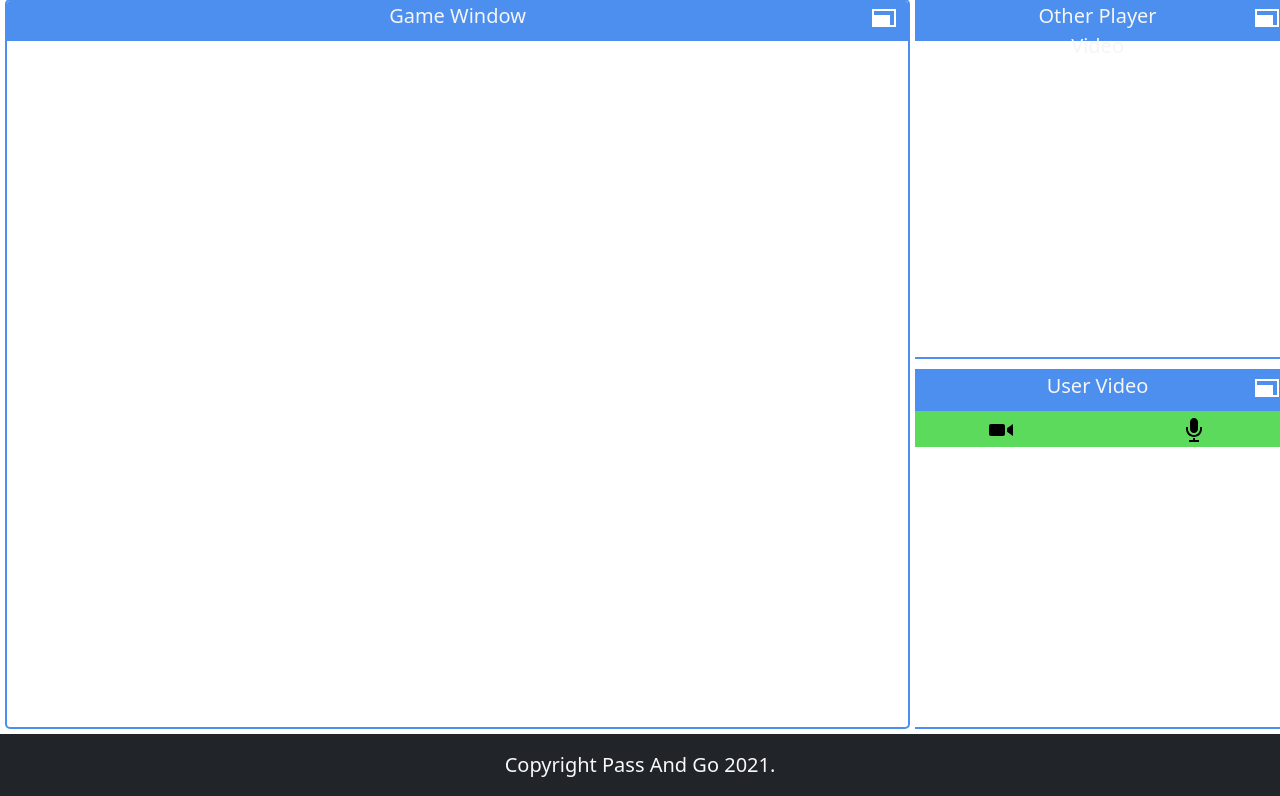
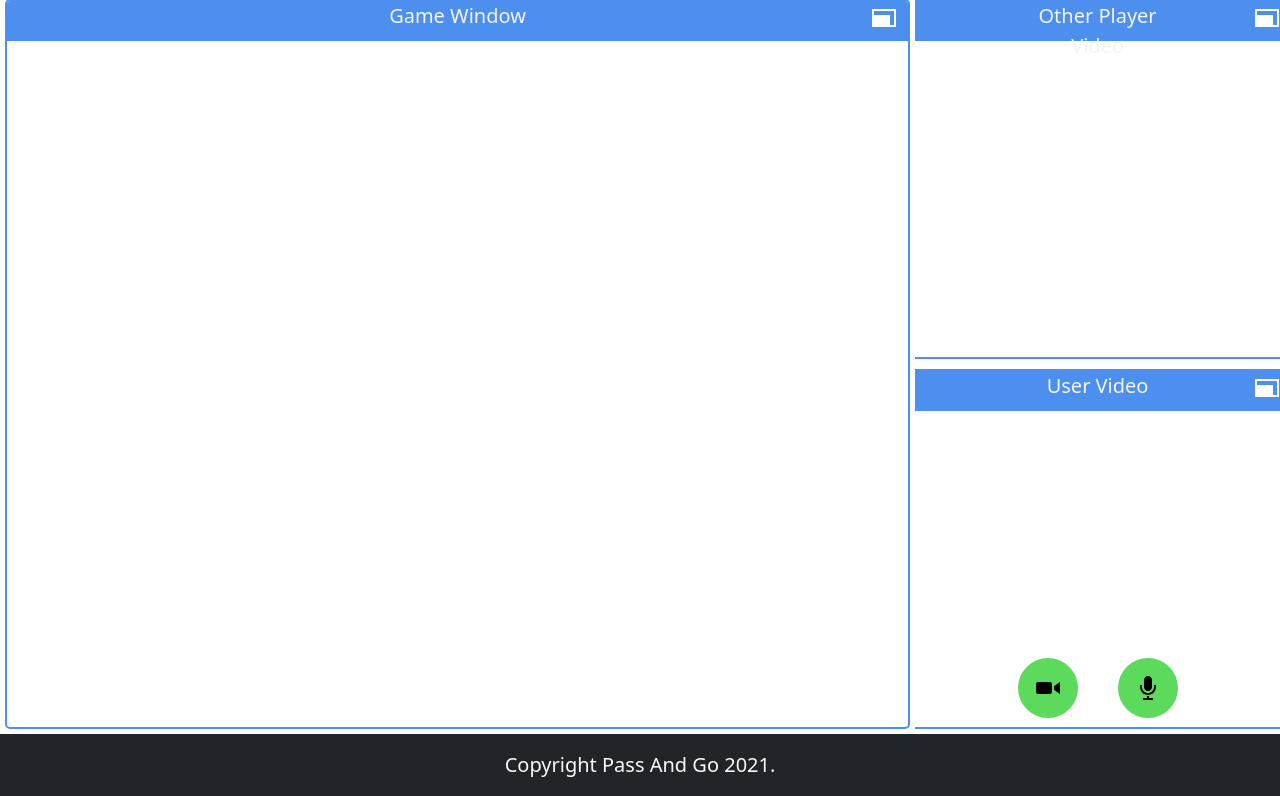
Before and after one commit to CptnReef/Pass-And-Go, a Flask app: page /go in a window 1280 px wide. Shown: the part 62-858 px from the top of the page. Run offline with Flask 2, Linux system fonts and the light colour scheme; some libraries are stand-ins or nearby versions.

Commit message:
feat: circular mute buttons sit over top of video

```diff
--- a/pass_go/Pass_Go/static/styles.css
+++ b/pass_go/Pass_Go/static/styles.css
@@ -124,10 +124,25 @@ body {
 }
 
 .muteButton {
-    width: 50%;
-    padding: 5px 20px;
+    min-width: 60px;
+    min-height: 60px;
 
     text-align: center;
+    border-radius: 50px;
+
+    z-index: 101;
+    position: absolute;
+    bottom: 20px;
+
+    display: flex;
+    align-items: center;
+    justify-content: center;
+}
+
+.muteButtonWrapper {
+    width: 100px;
+    display: flex;
+    justify-content: center;
 }
 
 .buttonOn {
--- a/pass_go/Pass_Go/templates/video_chat.html
+++ b/pass_go/Pass_Go/templates/video_chat.html
@@ -52,17 +52,21 @@
                         </div>
                     </div>
                     <div class="streamControls">
+                        <div class="muteButtonWrapper">
                             <div id="cameraMute" class="muteButton buttonOn">
                                 <svg xmlns="http://www.w3.org/2000/svg" width="24" height="24" viewBox="0 0 24 24">
                                     <path
                                         d="M16 16c0 1.104-.896 2-2 2h-12c-1.104 0-2-.896-2-2v-8c0-1.104.896-2 2-2h12c1.104 0 2 .896 2 2v8zm8-10l-6 4.223v3.554l6 4.223v-12z" />
                                 </svg>
                             </div>
+                        </div>
+                        <div class="muteButtonWrapper">
                             <div id="micMute" class="muteButton buttonOn">
                                 <svg xmlns="http://www.w3.org/2000/svg" width="24" height="24" viewBox="0 0 24 24">
                                     <path
                                         d="M16 11c0 2.209-1.791 4-4 4s-4-1.791-4-4v-7c0-2.209 1.791-4 4-4s4 1.791 4 4v7zm4-2v2c0 4.418-3.582 8-8 8s-8-3.582-8-8v-2h2v2c0 3.309 2.691 6 6 6s6-2.691 6-6v-2h2zm-7 13v-2h-2v2h-4v2h10v-2h-4z" />
                                 </svg>
+                            </div>
                         </div>
                     </div>
                     <video id="localStream" class="video-stream" autoplay playsinline muted></video>
```
Lines whose indentation alone changed are shown as unchanged.
